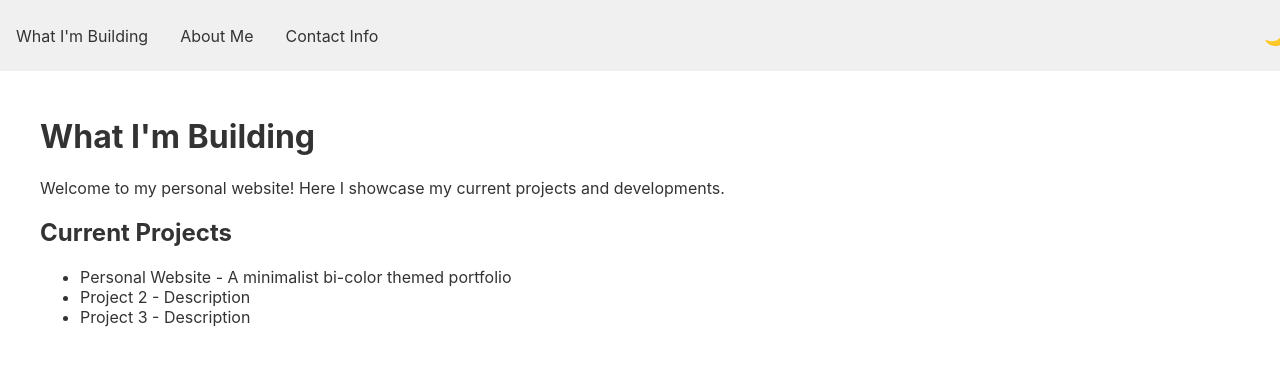
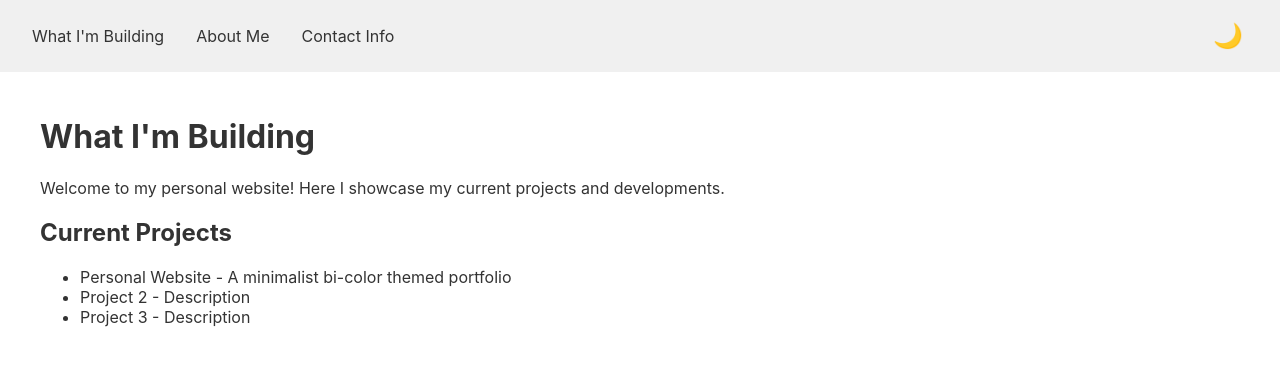
Before and after one commit to marcuskam01/marcuskam01.github.io, a React (Vite) app: page / in a window 1280 px wide. Shown: the top 366 px of the page. Built offline with nearby package versions, Linux system fonts and the light colour scheme.

Commit message:
Fix theme toggle button position and size

```diff
--- a/src/styles/globals.css
+++ b/src/styles/globals.css
@@ -28,12 +28,12 @@ body[data-theme="dark"] {
 
 .nav-container {
   background-color: var(--secondary-light);
-  padding: 1rem;
+  padding: 1rem 2rem;
   display: flex;
   justify-content: space-between;
   align-items: center;
   position: fixed;
-  width: 100%;
+  width: calc(100% - 4rem);
   top: 0;
   z-index: 1000;
   transition: background-color var(--transition-speed);
@@ -64,7 +64,22 @@ body[data-theme="dark"] .nav-container {
   cursor: pointer;
   padding: 0.5rem;
   color: inherit;
-  font-size: 1.2rem;
+  font-size: 1.5rem;
+  width: 40px;
+  height: 40px;
+  display: flex;
+  align-items: center;
+  justify-content: center;
+  border-radius: 50%;
+  transition: background-color var(--transition-speed);
+}
+
+.theme-toggle:hover {
+  background-color: rgba(0, 0, 0, 0.1);
+}
+
+body[data-theme="dark"] .theme-toggle:hover {
+  background-color: rgba(255, 255, 255, 0.1);
 }
 
 .page-container {
```
